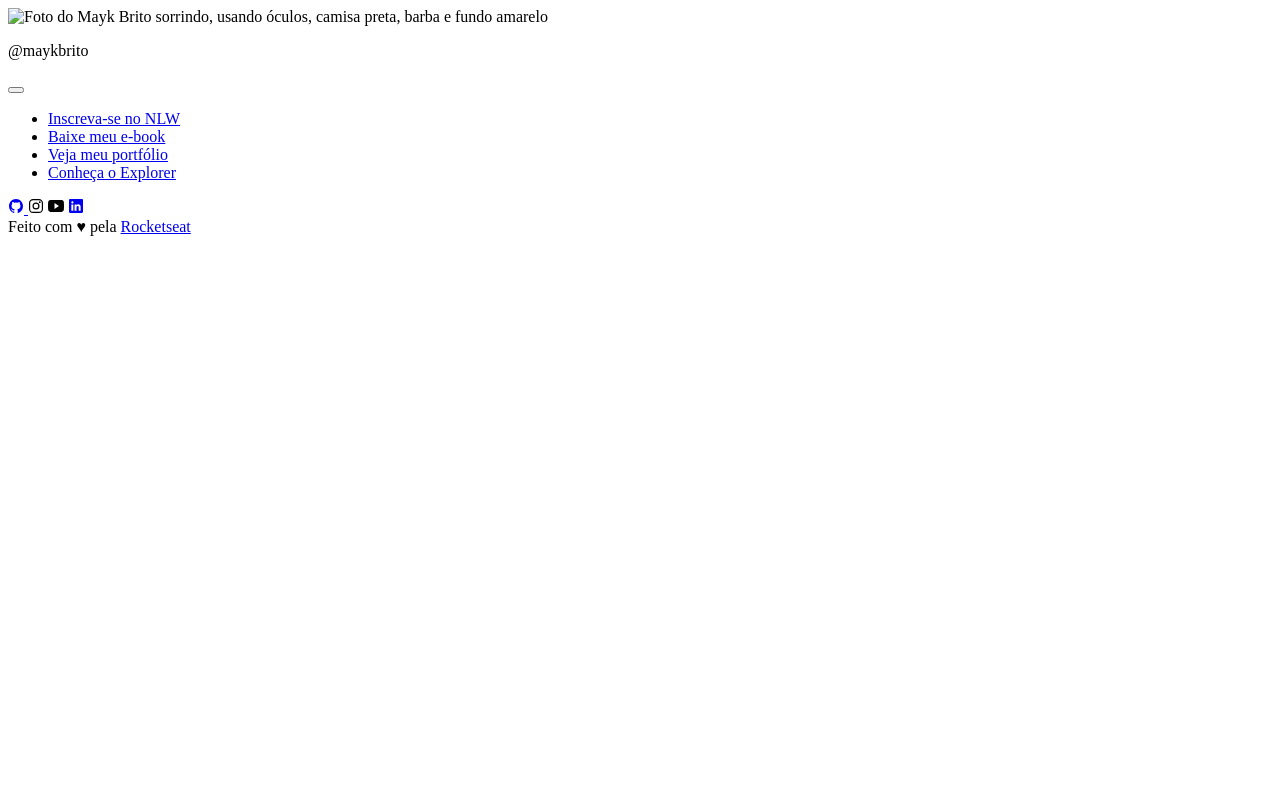
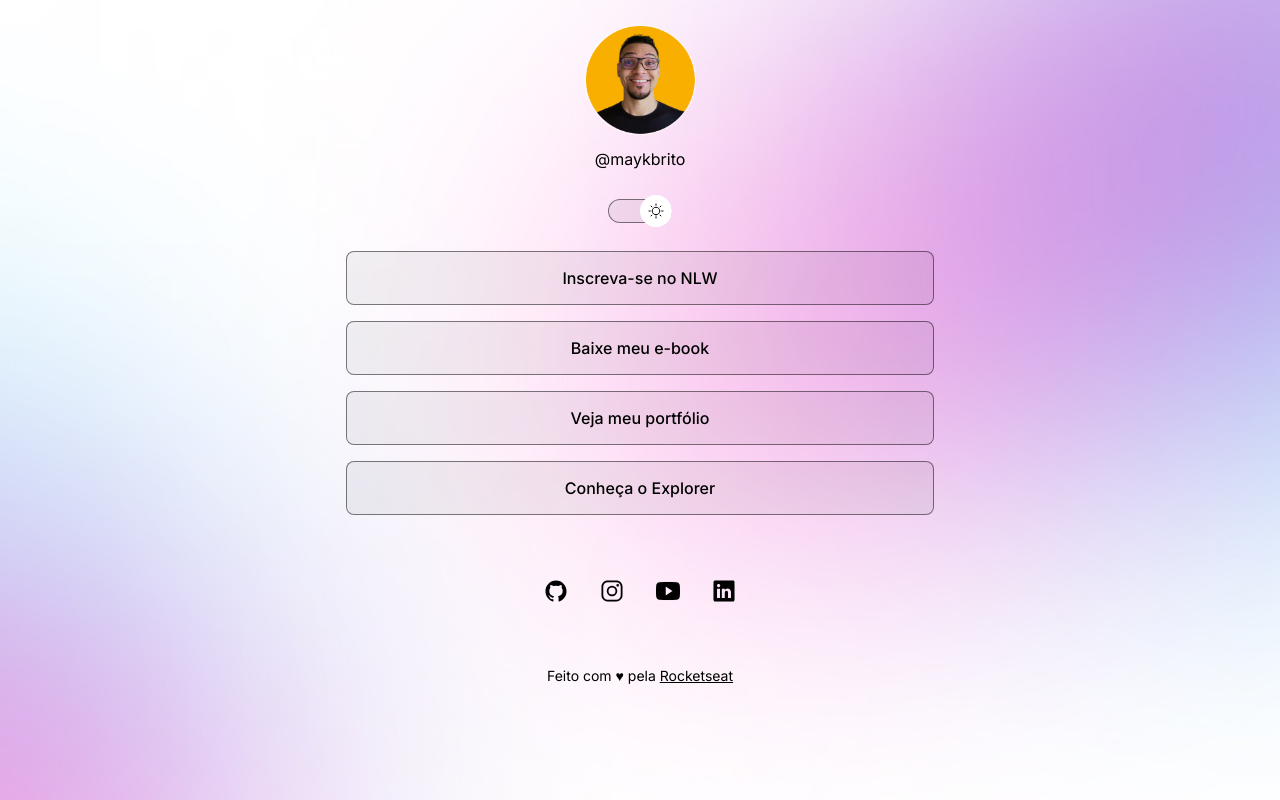
Before and after one commit to arthursnr/DevLinks, a plain HTML site: page index.html in a window 1280 px wide. Drawn offline with nearby package versions, Linux system fonts and the light colour scheme; the site is published under a folder, as on GitHub Pages, so addresses that start at the root find nothing; files whose address does not match are found by name.

Commit message:
change on the path

```diff
--- a/index.html
+++ b/index.html
@@ -11,13 +11,13 @@
     <meta charset="UTF-8">
     <meta name="viewport" content="width=device-width, initial-scale=1.0">
     <title>DevLinks</title>
-    <link rel="stylesheet" href="/style/style.css">
+    <link rel="stylesheet" href="style/style.css">
 </head>
 
 <body>
     <div id="container">
         <div id="profile">
-            <img src="/style/assets/avatar.png"
+            <img src="style/assets/avatar.png"
                 alt="Foto do Mayk Brito sorrindo, usando óculos, camisa preta, barba e fundo amarelo">
             <p>@maykbrito</p>
         </div>
@@ -73,7 +73,7 @@
     <script type="module" src="https://unpkg.com/ionicons@7.1.0/dist/ionicons/ionicons.esm.js"></script>
     <script nomodule src="https://unpkg.com/ionicons@7.1.0/dist/ionicons/ionicons.js"></script>
 
-    <script src="./script.js"></script>
+    <script src="script.js"></script>
 </body>
 
 
```
